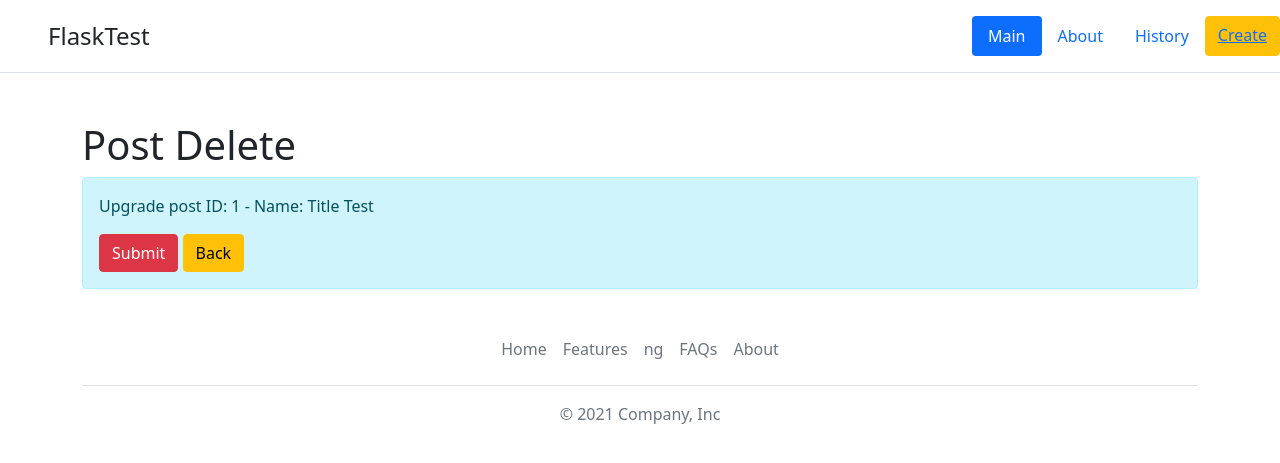
After one commit to Dhoinewen/FlaskTesting, a Flask app: page /history/1/upgrade in a window 1280 px wide. The commit adds this page. Shown: the top 463 px of the page. Run offline with Flask 2, Linux system fonts and the light colour scheme; data comes from the database, SQL or seed files in the repository.

```diff
--- a/main.py
+++ b/main.py
@@ -45,8 +45,15 @@ def post_detail(id):
 
 @main.route('/history/<int:id>/delete')
 def post_delete(id):
+    article = Article.query.get_or_404(id)
+
+    return render_template('post_delete.html', article=article)
+
+
+@main.route('/history/<int:id>/upgrade')
+def post_change(id):
     article = Article.query.get(id)
-    return render_template('post_delete.html', article=article)
+    return render_template('post_upgrade.html', article=article)
 
 
 @main.route('/create-article', methods=['POST', 'GET'])
--- a/templates/post_detail.html
+++ b/templates/post_detail.html
@@ -12,7 +12,7 @@
         <p>{{ article.text }}</p>
         <p><b>{{ article.date.date() }}</b></p>
         <a href="/history" class="btn btn-warning">Back</a>
-        <a href="/history/{{ article.id }}/update" class="btn btn-success">Update Post</a>
+        <a href="/history/{{ article.id }}/upgrade" class="btn btn-success">Upgrade Post</a>
         <a href="/history/{{ article.id }}/delete" class="btn btn-danger">Delete Post</a>
     </div>
 </div>
--- /dev/null
+++ b/templates/post_upgrade.html
@@ -0,0 +1,17 @@
+{% extends 'base.html' %}
+
+{% block title %}
+Change Post
+{% endblock %}
+
+{% block body %}
+<div class="container mt-5">
+    <h1>Post Delete</h1>
+
+    <div class="alert alert-info">
+        <p>Upgrade post ID: {{ article.id }} - Name: {{ article.title }}</p>
+        <a href="/history" class="btn btn-danger">Submit</a>
+        <a href="/history/{{ article.id }}" class="btn btn-warning">Back</a>
+    </div>
+</div>
+{% endblock %}
```
